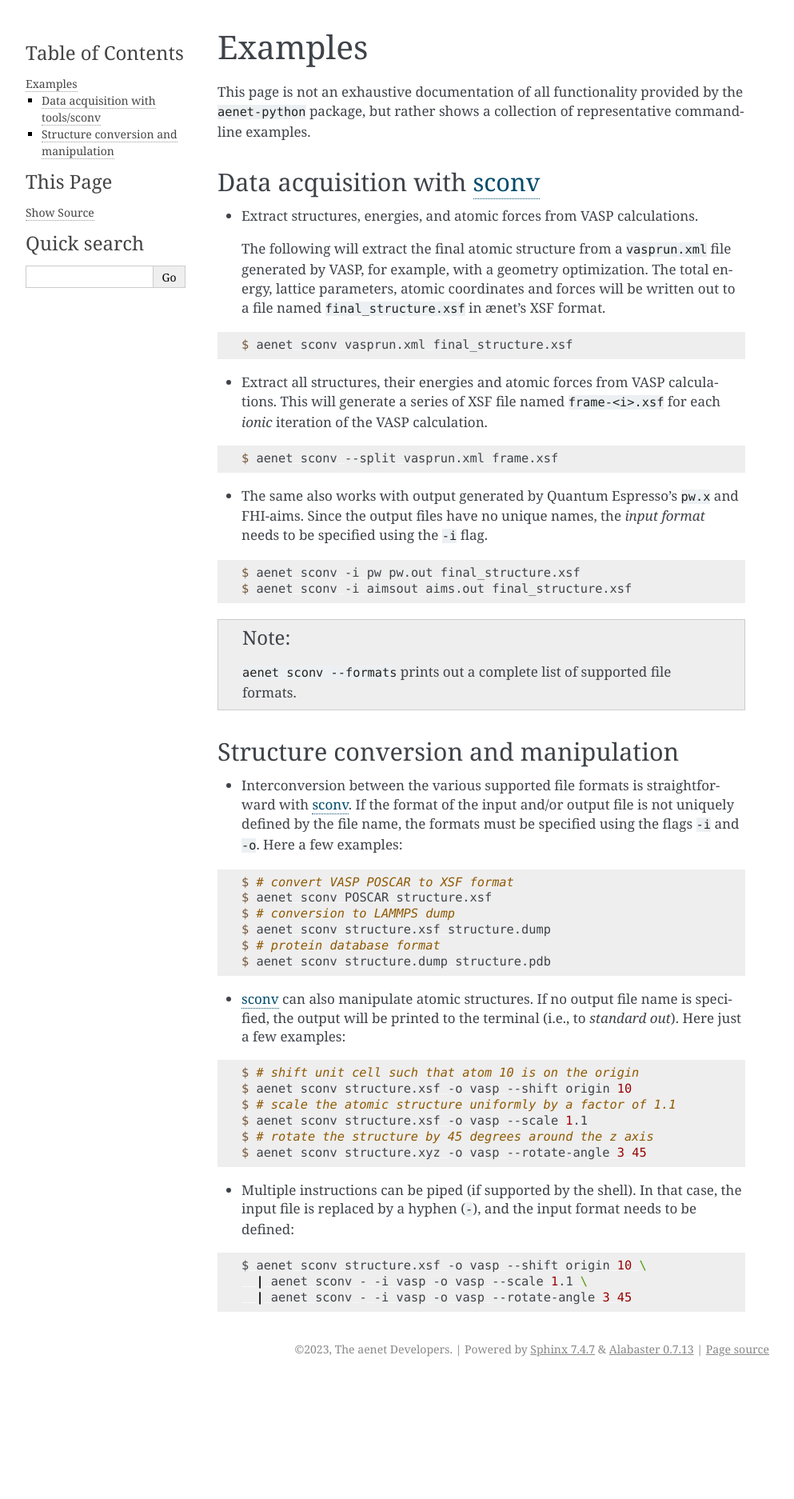
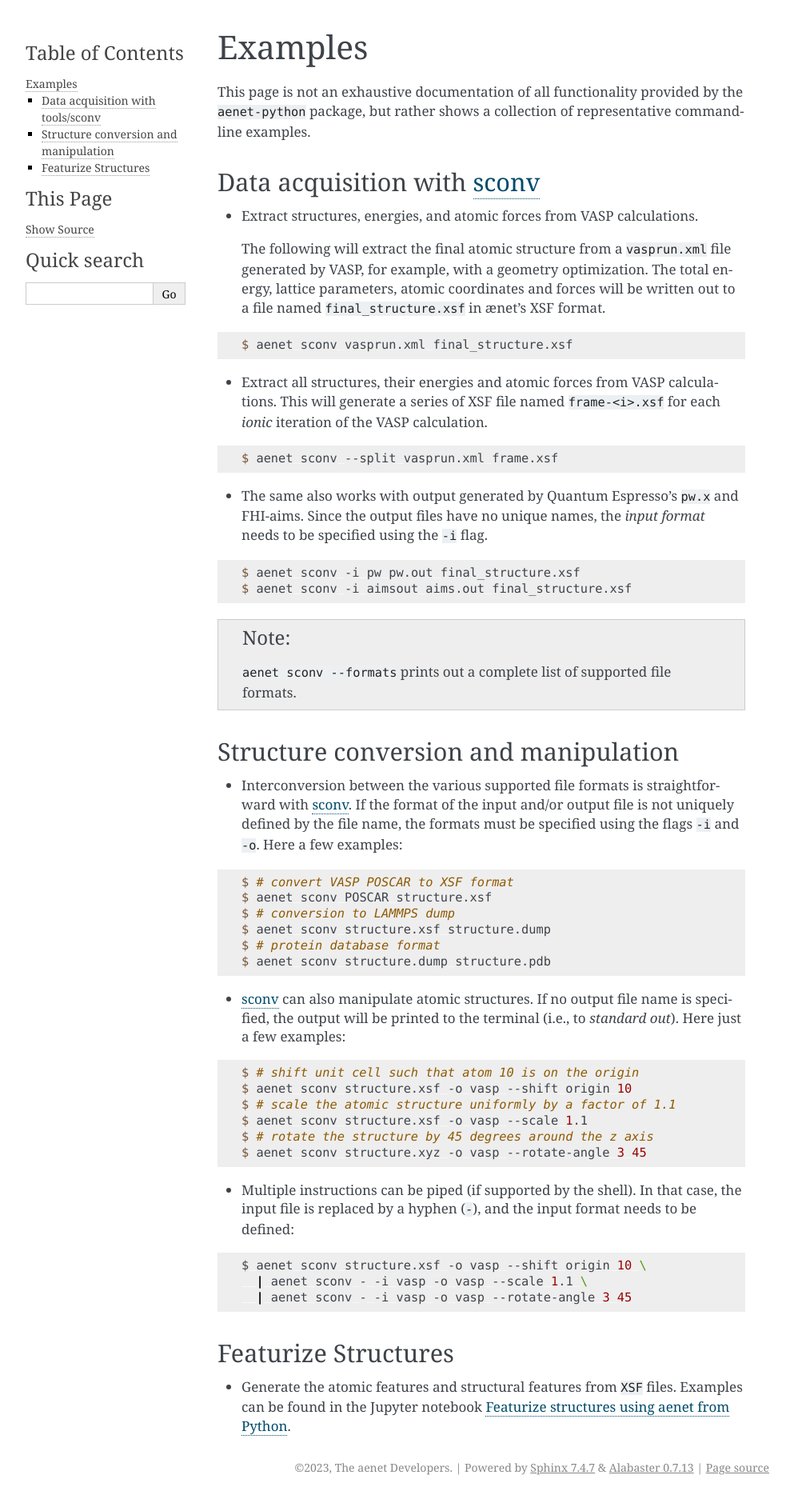
Before and after one commit to atomisticnet/aenet-python, a Sphinx documentation site: the page built from docs/source/usage/examples.rst, in a window 1280 px wide. Shown: the whole page at 80% size, without its empty margins (148-1141 px from the left). Built offline with Sphinx 7.4.7, drawn with Linux system fonts in a browser that asks for light colours; before the commit the page ends 1726 px from its top, so only the background shows below that.

Commit message:
Add example: featurization

```diff
--- a/docs/source/usage/examples.rst
+++ b/docs/source/usage/examples.rst
@@ -83,3 +83,10 @@ Structure conversion and manipulation
    $ aenet sconv structure.xsf -o vasp --shift origin 10 \
      | aenet sconv - -i vasp -o vasp --scale 1.1 \
      | aenet sconv - -i vasp -o vasp --rotate-angle 3 45
+
+Featurize Structures
+-----------------------
+
+* Generate the atomic features and structural features from ``XSF`` files.
+  Examples can be found in the Jupyter notebook `Featurize structures using
+  aenet from Python <https://github.com/atomisticnet/aenet-python/tree/master/notebooks>`_.
```
Also changed, not shown: 6 other files.
